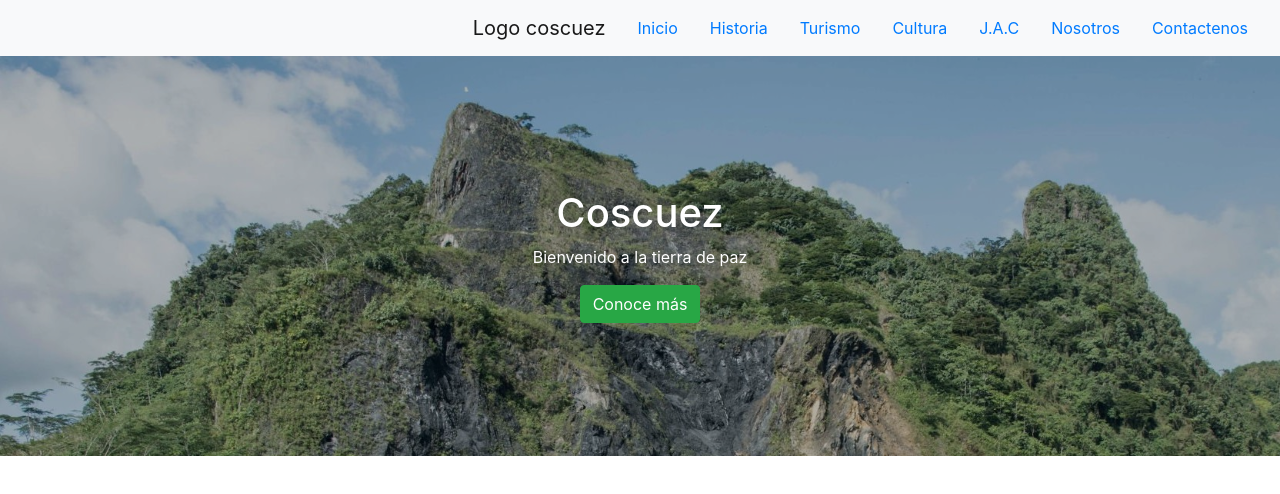
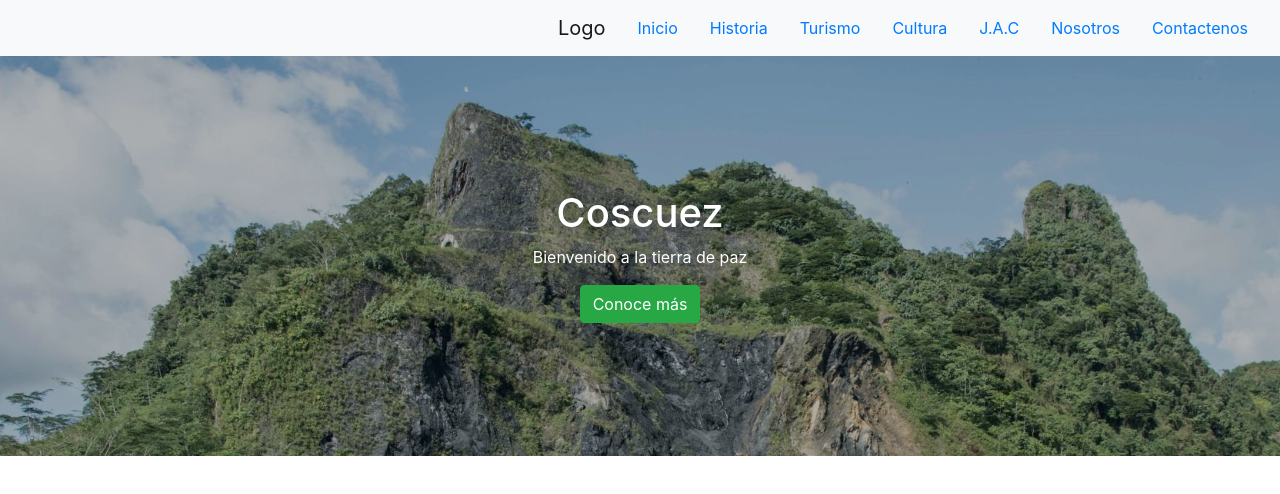
Before and after one commit to Durfay/pagina-coscuez, a plain HTML site: page index.html in a window 1280 px wide. Drawn offline with nearby package versions, Linux system fonts and the light colour scheme.

Commit message:
Descripcion de etiqueta

```diff
--- a/index.html
+++ b/index.html
@@ -16,7 +16,7 @@
 <body>
   <header>
     <nav class="navbar navbar-expand-lg navbar-light bg-light justify-content-end">
-      <a class="navbar-brand" href="#">Logo coscuez</a>
+      <a class="navbar-brand" href="#">Logo</a>
 
       <ul class="nav">
         <li class="nav-item active">
```
